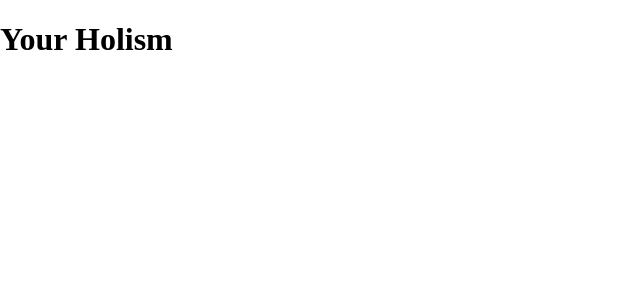
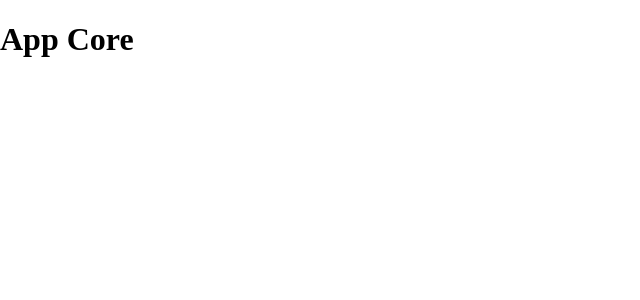
Before and after one commit to arangelovv/your-holism, a React (Vite) app in the folder your-holism/: page /core in a window 1280 px wide. Shown: the top 300 px of the page, without its empty margins (0-640 px from the left). Built offline with nearby package versions, Linux system fonts and the light colour scheme.

Commit message:
set up react-router

```diff
--- a/your-holism/package.json
+++ b/your-holism/package.json
@@ -15,7 +15,8 @@
     "@mui/icons-material": "^5.15.16",
     "@mui/material": "^5.15.16",
     "react": "^18.2.0",
-    "react-dom": "^18.2.0"
+    "react-dom": "^18.2.0",
+    "react-router-dom": "^6.23.0"
   },
   "devDependencies": {
     "@types/react": "^18.2.66",
--- a/your-holism/src/App.tsx
+++ /dev/null
@@ -1,9 +0,0 @@
-function App() {
-  return (
-    <>
-      <h1>Your Holism</h1>
-    </>
-  );
-}
-
-export default App;
--- /dev/null
+++ b/your-holism/src/features/core/Core.tsx
@@ -0,0 +1,12 @@
+import { Outlet } from "react-router-dom";
+
+function AppCore() {
+  return (
+    <div className="core-container">
+      <h1>App Core</h1>
+      <Outlet />
+    </div>
+  );
+}
+
+export default AppCore;
--- a/your-holism/src/main.tsx
+++ b/your-holism/src/main.tsx
@@ -1,10 +1,11 @@
-import React from 'react'
-import ReactDOM from 'react-dom/client'
-import App from './App.tsx'
-import './index.css'
+import React from "react";
+import ReactDOM from "react-dom/client";
+import "./index.css";
+import { RouterProvider } from "react-router-dom";
+import { router } from "./router";
 
-ReactDOM.createRoot(document.getElementById('root')!).render(
+ReactDOM.createRoot(document.getElementById("root")!).render(
   <React.StrictMode>
-    <App />
-  </React.StrictMode>,
-)
+    <RouterProvider router={router} />
+  </React.StrictMode>
+);
--- /dev/null
+++ b/your-holism/src/router.tsx
@@ -0,0 +1,13 @@
+import { createBrowserRouter, Navigate } from "react-router-dom";
+import AppCore from "./features/core/Core";
+
+export const router = createBrowserRouter([
+  {
+    path: "/",
+    element: <Navigate to="/core" />,
+  },
+  {
+    path: "/core",
+    element: <AppCore />,
+  },
+]);
```
Also changed, not shown: your-holism/src/App.css (added), 1 other file (tests, documents, lock files or other folders).
